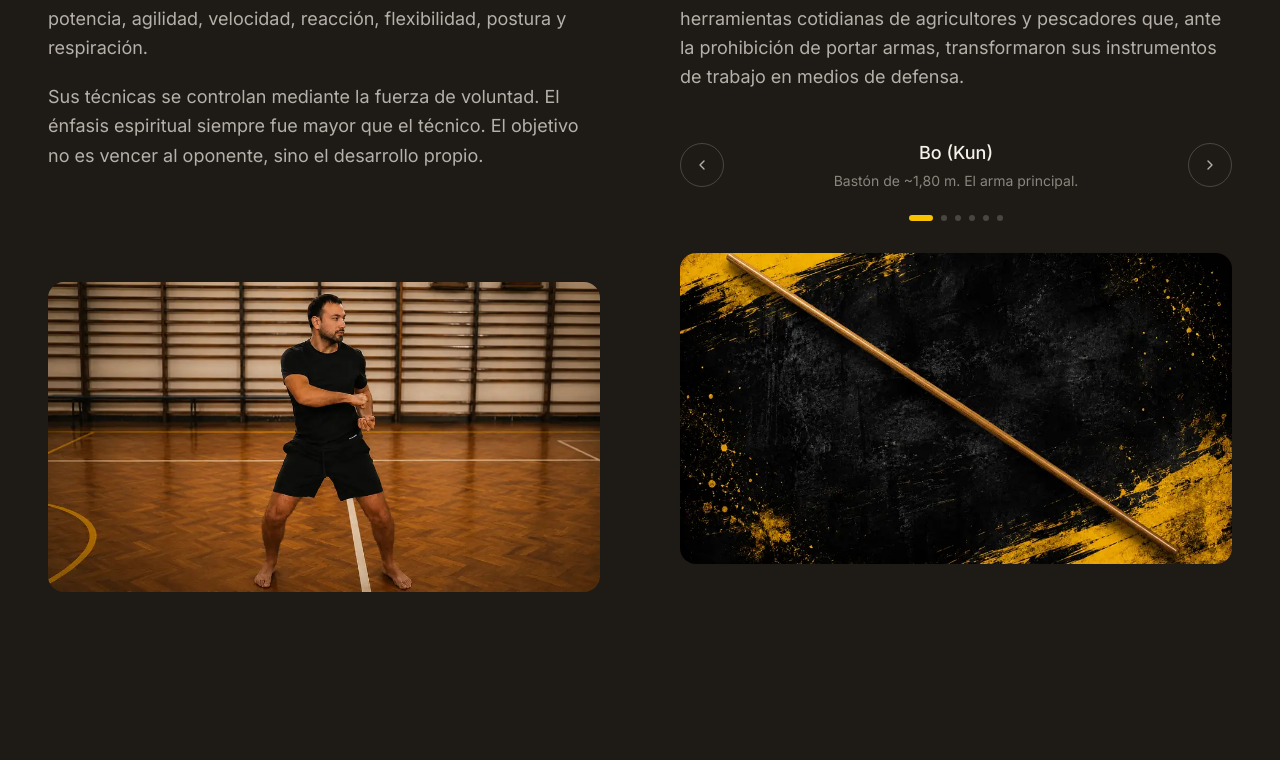
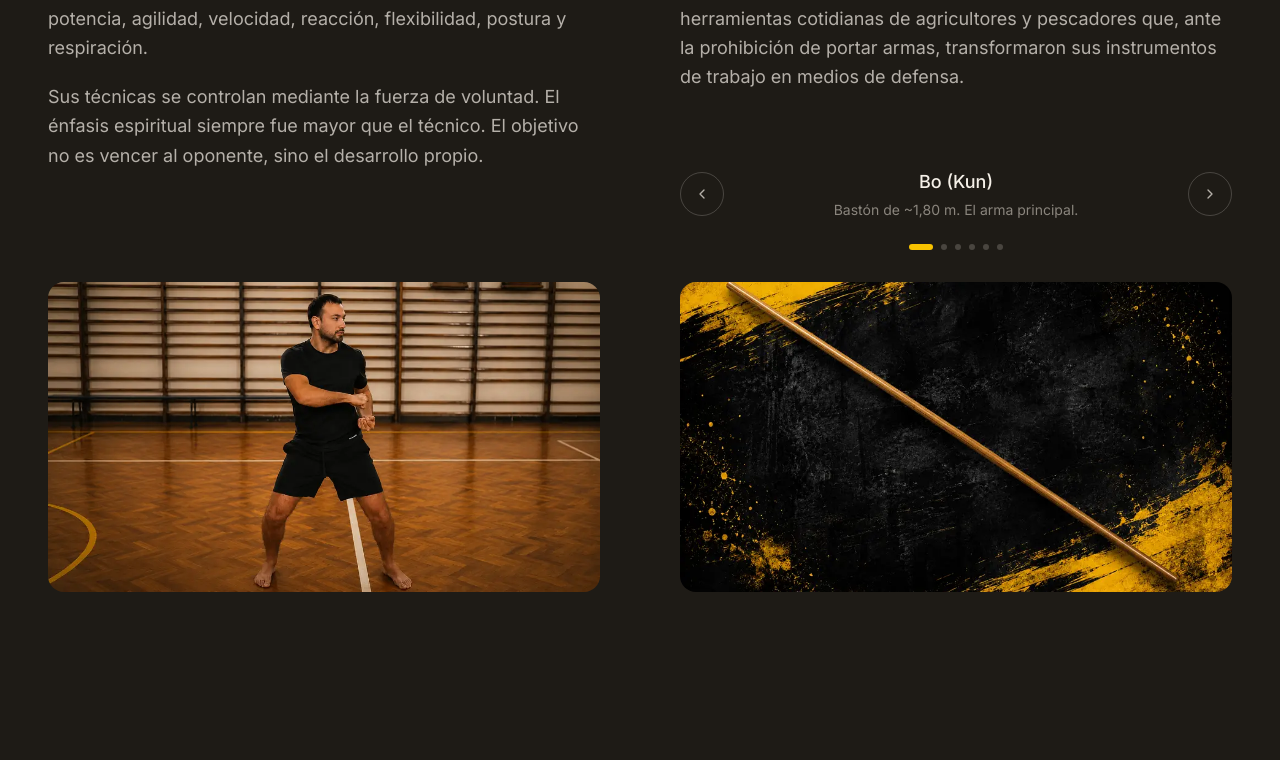
Before and after one commit to MacDuki/KobayashiLanding, a React (Vite) app: page / in a window 1280 px wide. Shown: the part 1135-1895 px from the top of the page. Built offline with nearby package versions, Linux system fonts and the light colour scheme; a web font is replaced by a local one.

Commit message:
fix disciplines error

```diff
--- a/src/components/Disciplines.tsx
+++ b/src/components/Disciplines.tsx
@@ -64,9 +64,9 @@ export default function Disciplines() {
   return (
     <section className="bg-dojo-black py-14 md:py-20 px-8 md:px-12">
       <div className="max-w-[1800px] mx-auto">
-        <div className="grid lg:grid-cols-2 gap-16 md:gap-20 items-start">
+        <div className="grid lg:grid-cols-2 gap-16 md:gap-20 items-stretch">
           {/* Karate-Do */}
-          <div>
+          <div className="flex flex-col">
             <FadeIn>
               <p className="text-sm md:text-base tracking-[0.2em] uppercase text-dojo-yellow mb-8">Karate-Do</p>
               <h2 className="font-display text-4xl md:text-6xl leading-none text-dojo-cream mb-8">
@@ -88,7 +88,7 @@ export default function Disciplines() {
             </FadeIn>
 
             {/* Image break */}
-            <FadeIn delay={0.4}>
+            <FadeIn delay={0.4} className="mt-auto">
               <img
                 src="./images/optimized/caminoDeLasManosVacias.webp"
                 alt="El camino de las manos vacías"
@@ -101,7 +101,7 @@ export default function Disciplines() {
           </div>
 
           {/* Kobudo */}
-          <div>
+          <div className="flex flex-col">
             <FadeIn>
               <p className="text-sm md:text-base tracking-[0.2em] uppercase text-dojo-yellow mb-8">Kobudo — Jinbukai Internacional</p>
               <h2 className="font-display text-4xl md:text-6xl leading-none text-dojo-cream mb-8">
@@ -119,7 +119,7 @@ export default function Disciplines() {
             </FadeIn>
 
             {/* Weapon carousel */}
-            <FadeIn delay={0.3}>
+            <FadeIn delay={0.3} className="mt-auto">
               <div className="mb-8">
                 <div className="flex items-center justify-between gap-4">
                   <button
```
